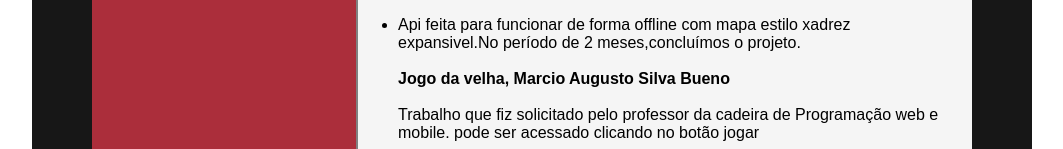
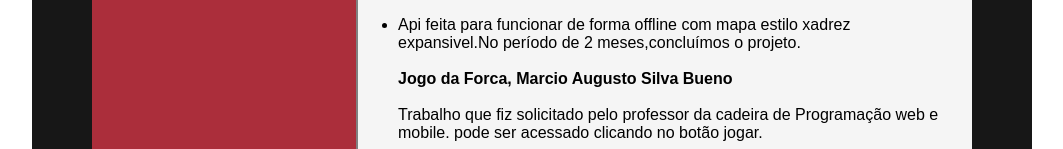
Before and after one commit to D4n1el20/Programa-o-web-mobile, a Next.js app in the folder projeto-2/: page / in a window 1280 px wide. Shown: the part 803-952 px from the top of the page, without its empty margins (108-1171 px from the left). Built offline with nearby package versions, Linux system fonts and the light colour scheme.

Commit message:
Correção de texto da pagina

```diff
--- a/projeto-2/app/page.js
+++ b/projeto-2/app/page.js
@@ -84,11 +84,11 @@ export default function page() {
           </ul>
           <br></br>
           <h4>
-            Jogo da velha, Marcio Augusto Silva Bueno
+            Jogo da Forca, Marcio Augusto Silva Bueno
           </h4>
           <br></br>
           <p>
-            Trabalho que fiz solicitado pelo professor da cadeira de Programação web e mobile. pode ser acessado clicando no botão jogar
+            Trabalho que fiz solicitado pelo professor da cadeira de Programação web e mobile. pode ser acessado clicando no botão jogar.
           </p>
           <br></br>
           <div className={styles.botaoContainer}><Link href="/jogo-da-forca" className={styles.botao}>Jogar</Link></div>
```
